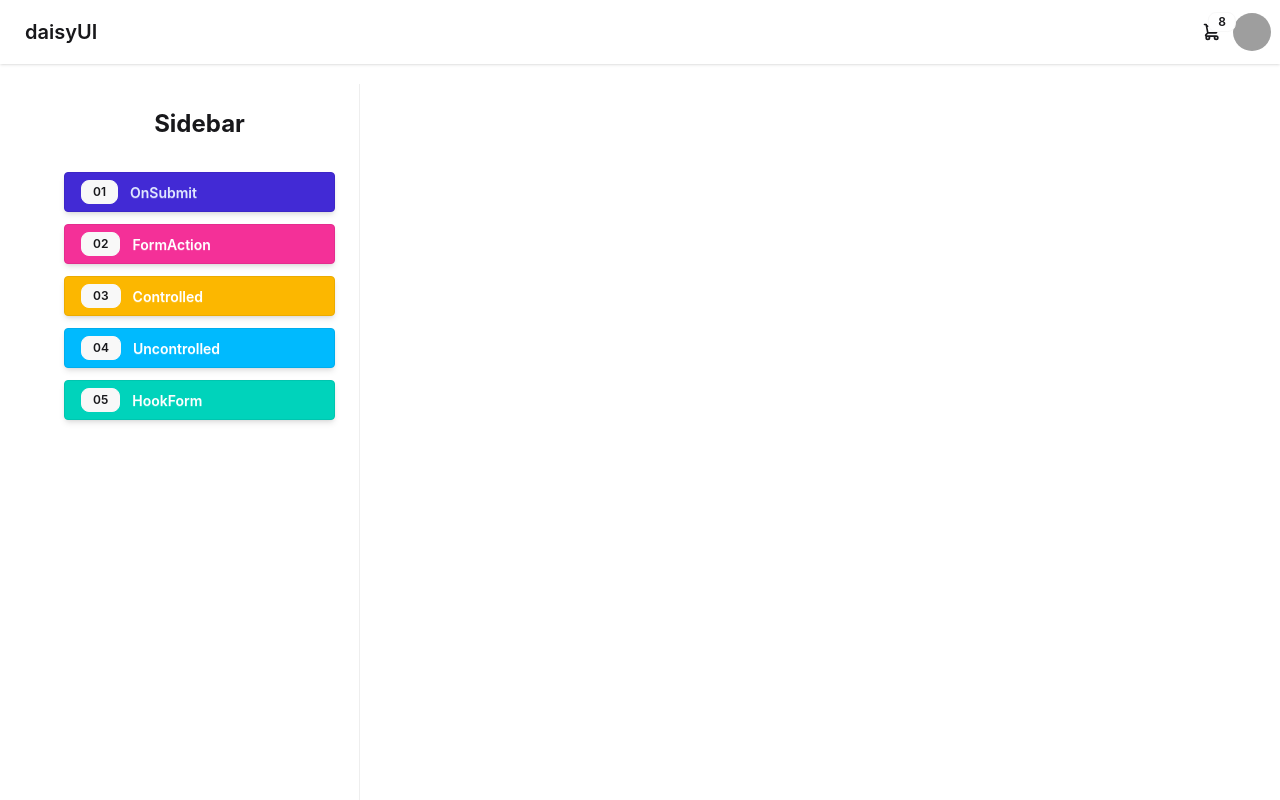
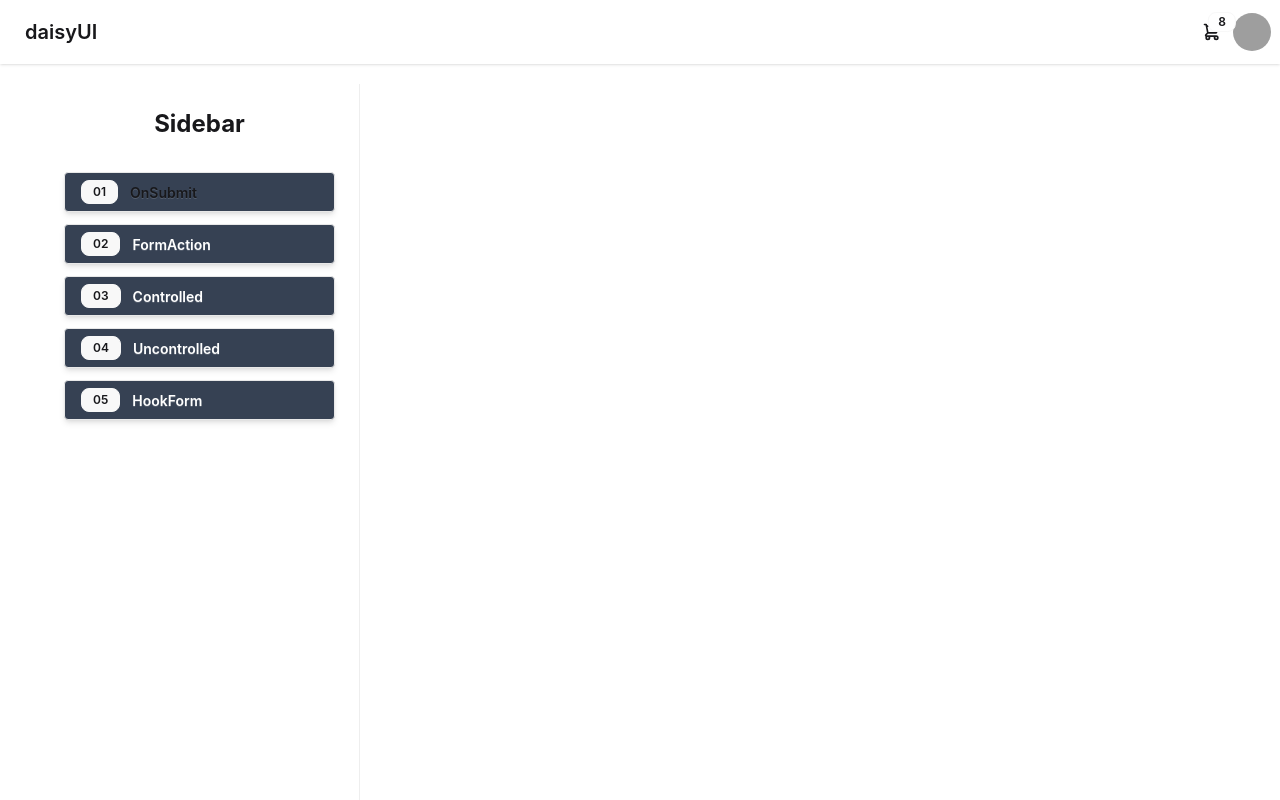
Before and after one commit to MuradHasan49/React-Form-Practice, a React (Vite) app: page / in a window 1280 px wide. Shown: the top 800 px of the page. Built offline with nearby package versions, Linux system fonts and the light colour scheme; grey boxes are pictures that could not be loaded.

Commit message:
modify btn color

```diff
--- a/index.html
+++ b/index.html
@@ -1,5 +1,5 @@
 <!doctype html>
-<html lang="en" data-theme="ligth">
+<html lang="en">
   <head>
     <meta charset="UTF-8" />
     <link rel="icon" type="image/svg+xml" href="/favicon.svg" />
--- a/src/Sidebar.jsx
+++ b/src/Sidebar.jsx
@@ -6,32 +6,32 @@ const Sidebar = () => {
             <h2 className="text-2xl font-bold text-center mb-8">Sidebar</h2>
 
             <div className="flex flex-col gap-3">
-                {/* OnSubmit Button */}
-                <button className="btn btn-primary justify-start gap-3 shadow-md">
+
+                <button className="btn bg-gray-700  justify-start gap-3 shadow-md">
                     <span className="badge badge-ghost text-xs">01</span>
                     OnSubmit
                 </button>
 
-                {/* FormAction Button */}
-                <button className="btn btn-secondary justify-start gap-3 shadow-md text-white">
+
+                <button className="btn bg-gray-700  justify-start gap-3 shadow-md text-white">
                     <span className="badge badge-ghost text-xs">02</span>
                     FormAction
                 </button>
 
-                {/* Controlled Button */}
-                <button className="btn btn-warning justify-start gap-3 shadow-md text-white">
+
+                <button className="btn bg-gray-700  justify-start gap-3 shadow-md text-white">
                     <span className="badge badge-ghost text-xs">03</span>
                     Controlled
                 </button>
 
-                {/* Uncontrolled Button */}
-                <button className="btn btn-info justify-start gap-3 shadow-md text-white">
+
+                <button className="btn bg-gray-700  justify-start gap-3 shadow-md text-white">
                     <span className="badge badge-ghost text-xs">04</span>
                     Uncontrolled
                 </button>
 
-                {/* HookForm Button */}
-                <button className="btn btn-accent justify-start gap-3 shadow-md text-white">
+
+                <button className="btn bg-gray-700  justify-start gap-3 shadow-md text-white">
                     <span className="badge badge-ghost text-xs">05</span>
                     HookForm
                 </button>
```
